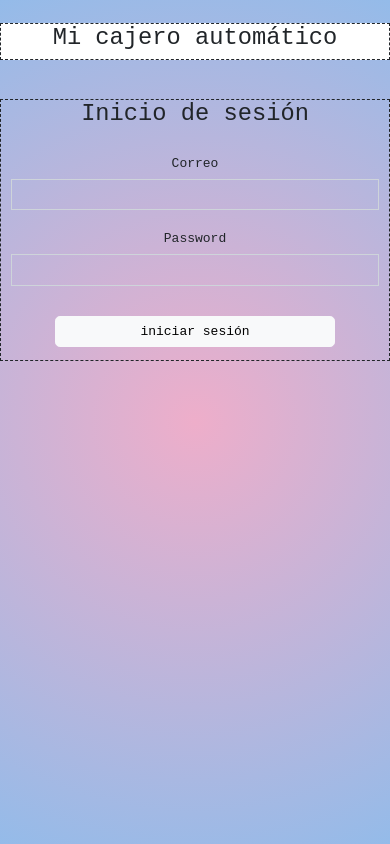
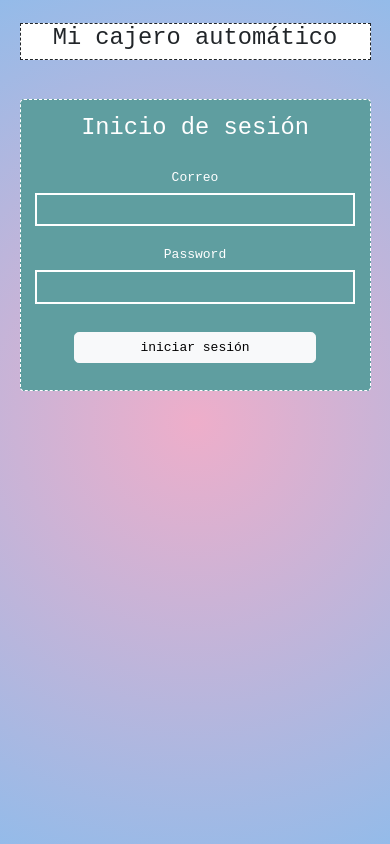
Before and after one commit to evelynlopez/proyecto-final-js, a plain HTML site: page home.html in a window 390 px wide. Drawn offline with nearby package versions, Linux system fonts and the light colour scheme.

Commit message:
proyecti final

```diff
--- a/javascript/javascript-home.js
+++ b/javascript/javascript-home.js
@@ -29,6 +29,9 @@ if(sesion=="activa"){
     function activarAlert(message){
         alert.style.display= "block";
         pAlert.innerHTML= message;
+        setTimeout(function(){
+            alert.style.display= "none";
+        }, 3000);
     }
     function validarCampos(){
         if(email.value == ''){
--- a/javascript/javascript-sesion.js
+++ b/javascript/javascript-sesion.js
@@ -91,7 +91,7 @@ function realizarOperacion(){
     }else{
       mostrarAlertError("EL campo no puede estar vacio")
     }
-    timeout = setTimeout(alertMensaje, 2000);
+    timeout = setTimeout(alertMensaje, 2500);
   }
   function mostrarAlertError(text){
       alertError.style.display="flex";
--- a/style/styles-sesion.css
+++ b/style/styles-sesion.css
@@ -9,6 +9,9 @@ body{
 .container {
     max-width: 800px!important;
 }
+h1 {
+    font-size: calc(1rem + 1.5vw) !important;
+}
 button.btn.btn-primary.btn-inicio-sesion, .btn-success, .btn-cerrar-sesion {
     width: 100%!important;
 }
@@ -17,6 +20,9 @@ input#operaciones-cliente, button#operacion-a-realizar {
     outline: none;
     margin:auto;
     width:80%!important;
+}
+button#btn-cerrar-sesion {
+    margin-bottom: 8px!important;
 }
 button#operacion-a-realizar {
     margin-bottom: 16px;
@@ -42,3 +48,9 @@ p#text-alert, p#text-alert-sucees {
     font-size: 12px;
     margin: 2px;
 }
+
+@media screen and (max-width:200px) {
+    *{
+        font-size: calc(1rem + 1vw) !important;
+    }
+}
--- a/style/styles.css
+++ b/style/styles.css
@@ -16,7 +16,7 @@ body{
     width: 80% !important;
     margin: auto !important;
     position: relative;
-    margin-top: 40% !important;
+    margin-top: 7% !important;
 }
 .b-sesion {
     border: 1px dashed;
@@ -30,7 +30,10 @@ body{
 h1 {
     font-size: calc(1rem + 1.5vw);
 }
-@media only screen and (max-width:768.5px){
+.col-md-6.b-sesion.text-center {
+    padding: 24px;
+}
+@media only screen and (max-width:767.5px){
     .div-img-cajero{
         display: none;
     }
@@ -38,6 +41,16 @@ h1 {
         margin-top: 5% !important;
     }
     .container {
-        width: 90%;
+        width: 90% !important;
+    }
+    .col-md-6.b-sesion.text-center {
+        background: cadetblue;
+        border-radius: 4px!important;
+        padding: 4%;
+        color: #fff;
+    }
+    .form-control {
+        border: 2px solid #fff !important;
+        color: #fff !important;
     }
 }
```
Also changed, not shown: sesion.html (+1 -1 lines).
